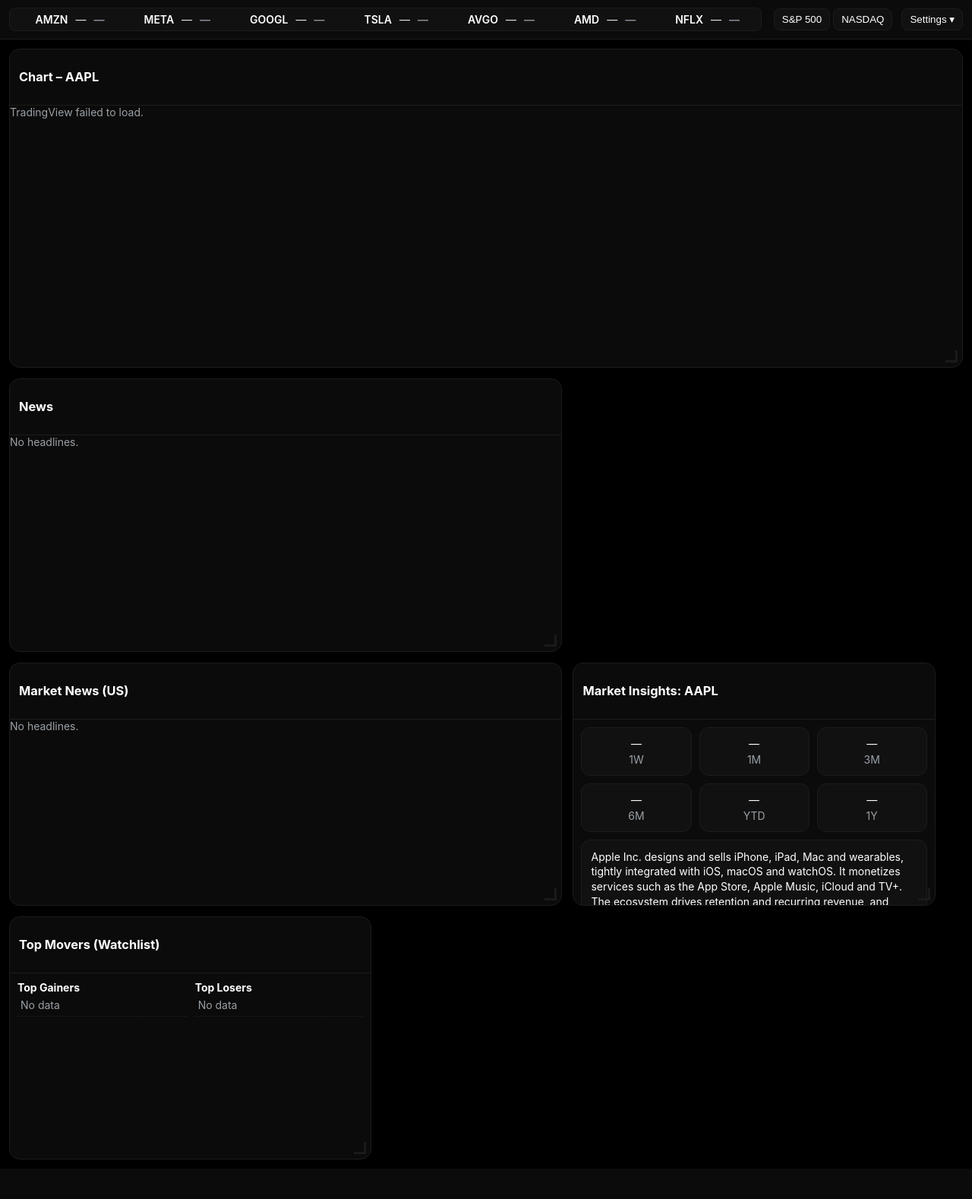
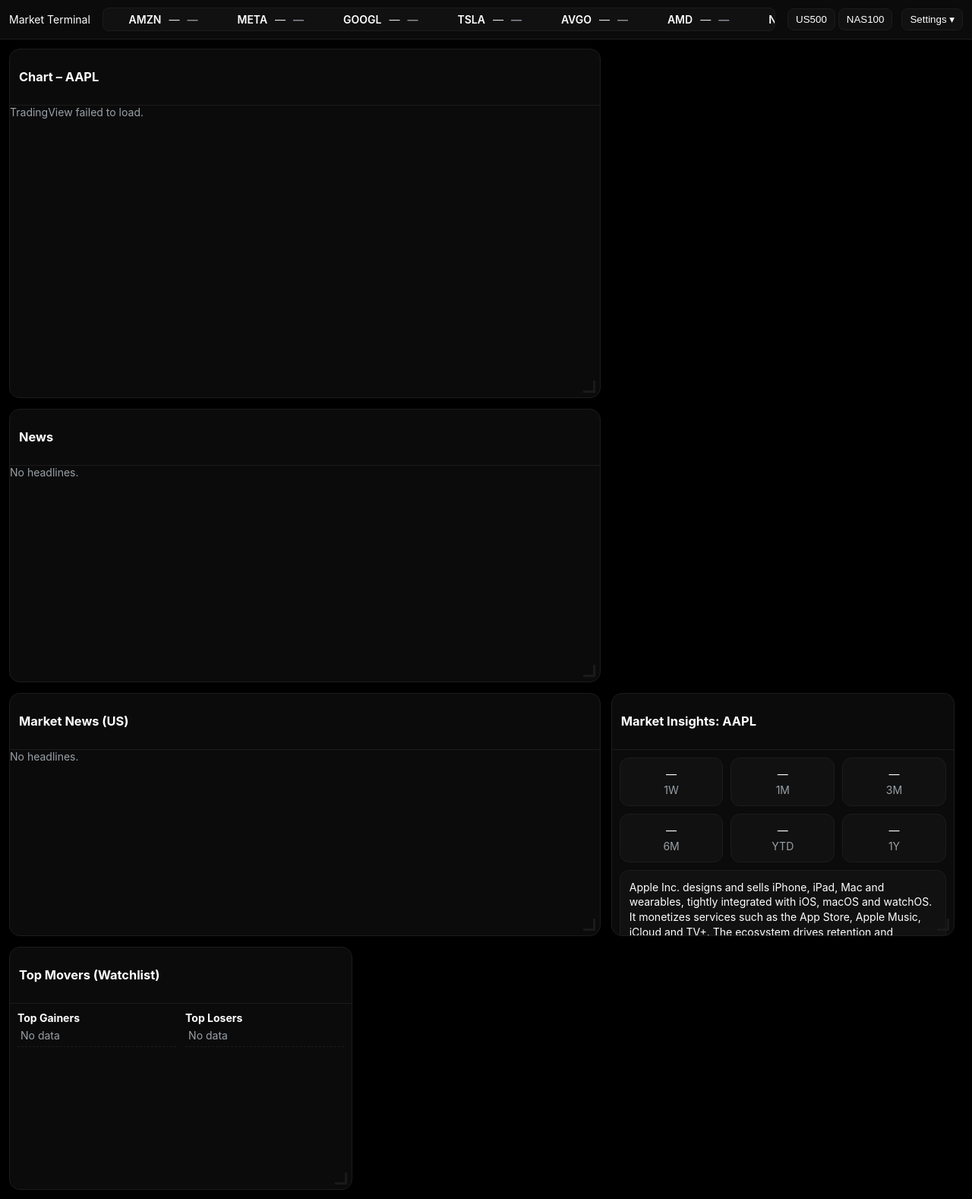
Before and after one commit to emilaverbeck86-blip/Market_Terminal, a FastAPI app: page / in a window 1280 px wide. Shown: the whole page at 76% size. Before the commit the page ends 1526 px from the top, so only its background shows below. Run offline with FastAPI, Linux system fonts and the light colour scheme; data that the repository does not hold is empty; some libraries are stand-ins or nearby versions.

Commit message:
Update index.html

```diff
--- a/templates/index.html
+++ b/templates/index.html
@@ -9,42 +9,55 @@
 </head>
 <body>
   <header class="topbar">
+    <div class="brand">Market&nbsp;Terminal</div>
+
     <div class="ticker" id="tickerWrap">
       <div class="ticker-track" id="tickerTrack"></div>
     </div>
+
     <div class="right-actions">
       <div class="quick-links">
-        <button class="ql" id="btnSPX">S&amp;P 500</button>
-        <button class="ql" id="btnNasdaq">NASDAQ</button>
+        <button class="ql" id="btnSPX">US500</button>
+        <button class="ql" id="btnNasdaq">NAS100</button>
       </div>
       <div class="settings">
         <button id="settingsBtn">Settings ▾</button>
         <div id="settingsMenu" class="menu">
-          <div class="row">
+          <div class="row between">
             <span>Theme</span>
             <label class="switch">
+              <span class="icon left">☀️</span>
               <input type="checkbox" id="themeToggle" />
               <span class="slider"></span>
+              <span class="icon right">🌙</span>
             </label>
           </div>
+          <div class="row section">Tiles</div>
+          <div class="row"><label><input type="checkbox" class="tile-toggle" data-target="tvCard" checked> Chart</label></div>
+          <div class="row"><label><input type="checkbox" class="tile-toggle" data-target="insightsCard" checked> Market Insights</label></div>
+          <div class="row"><label><input type="checkbox" class="tile-toggle" data-target="moversCard" checked> Top Movers</label></div>
+          <div class="row"><label><input type="checkbox" class="tile-toggle" data-target="newsCard" checked> News</label></div>
+          <div class="row"><label><input type="checkbox" class="tile-toggle" data-target="marketNewsCard" checked> Market News</label></div>
         </div>
       </div>
     </div>
   </header>
 
-  <!-- Free board: two lanes, snap-under behavior -->
+  <!-- Free board (two lanes) -->
   <main id="board" class="board">
-    <section id="tvCard" class="card resizable movable" style="width:100%;height:420px">
+    <section id="tvCard" class="card resizable movable lane-left" style="width:62%;height:460px">
       <div class="card-hd" draggable="true">
         <h3 id="chartTitle">Chart</h3>
+        <button class="min-btn" data-hide="tvCard">–</button>
       </div>
       <div id="tv_container" class="tv-wrap"></div>
       <div class="resize-handle" title="Resize"></div>
     </section>
 
-    <section id="insightsCard" class="card resizable movable lane-right" style="width:38%;min-width:360px;height:320px">
+    <section id="insightsCard" class="card resizable movable lane-right" style="width:36%;min-width:340px;height:320px">
       <div class="card-hd" draggable="true">
         <h3 id="insightsTitle">Market Insights</h3>
+        <button class="min-btn" data-hide="insightsCard">–</button>
       </div>
       <div class="insights lite">
         <div id="perfGrid" class="perf-grid"></div>
@@ -53,9 +66,10 @@
       <div class="resize-handle" title="Resize"></div>
     </section>
 
-    <section id="moversCard" class="card resizable movable lane-right" style="width:38%;min-width:360px;height:320px">
+    <section id="moversCard" class="card resizable movable lane-right" style="width:36%;min-width:340px;height:320px">
       <div class="card-hd" draggable="true">
         <h3>Top Movers (Watchlist)</h3>
+        <button class="min-btn" data-hide="moversCard">–</button>
       </div>
       <div class="movers">
         <div class="split">
@@ -66,17 +80,19 @@
       <div class="resize-handle" title="Resize"></div>
     </section>
 
-    <section id="newsCard" class="card resizable movable lane-left" style="width:58%;min-width:380px;height:360px">
+    <section id="newsCard" class="card resizable movable lane-left" style="width:62%;min-width:380px;height:360px">
       <div class="card-hd" draggable="true">
         <h3>News</h3>
+        <button class="min-btn" data-hide="newsCard">–</button>
       </div>
       <div id="newsList" class="news-list scrollable"></div>
       <div class="resize-handle" title="Resize"></div>
     </section>
 
-    <section id="marketNewsCard" class="card resizable movable lane-left" style="width:58%;min-width:380px;height:320px">
+    <section id="marketNewsCard" class="card resizable movable lane-left" style="width:62%;min-width:380px;height:320px">
       <div class="card-hd" draggable="true">
         <h3>Market News (US)</h3>
+        <button class="min-btn" data-hide="marketNewsCard">–</button>
       </div>
       <div id="marketNewsList" class="news-list scrollable"></div>
       <div class="resize-handle" title="Resize"></div>
```
